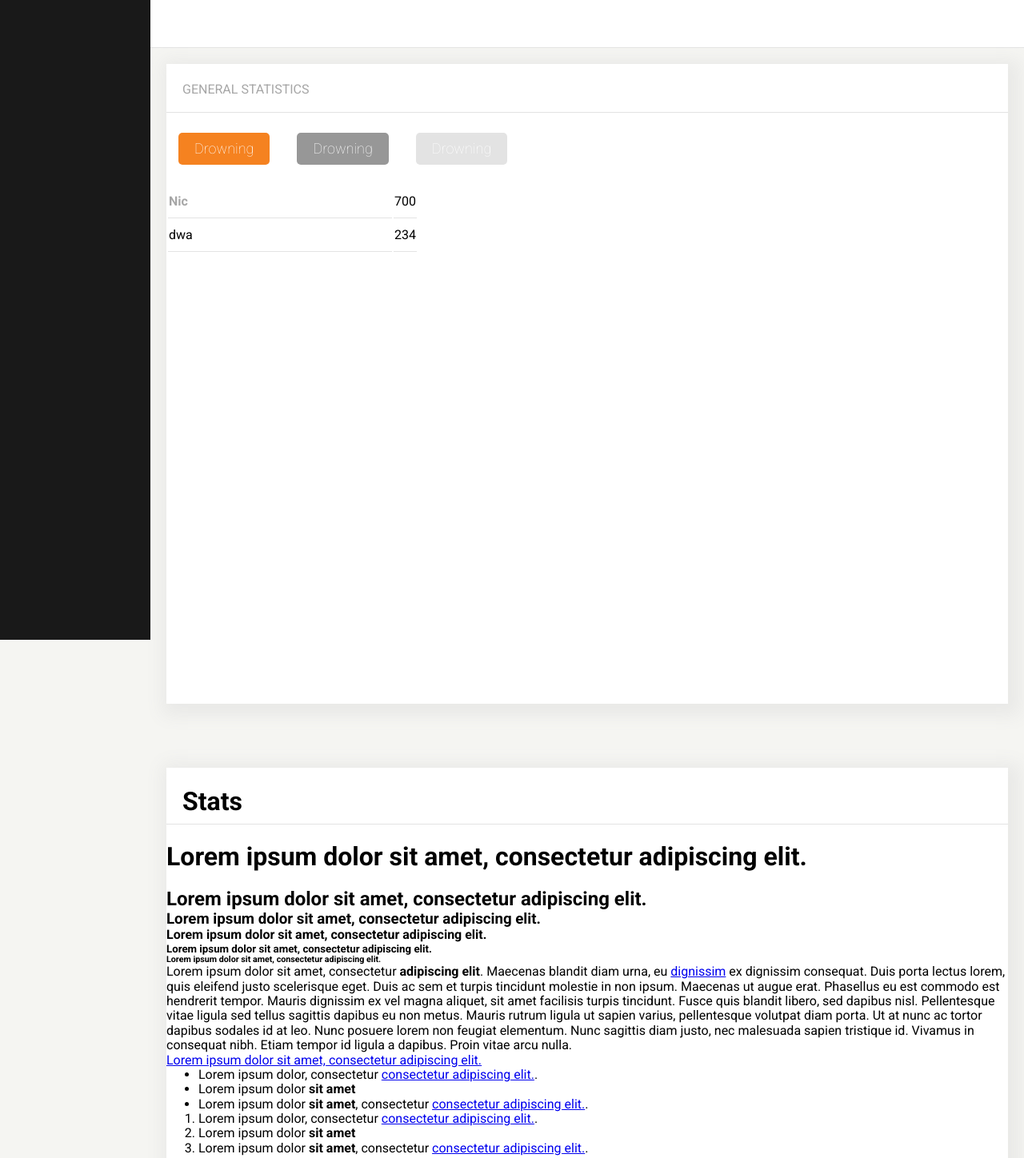
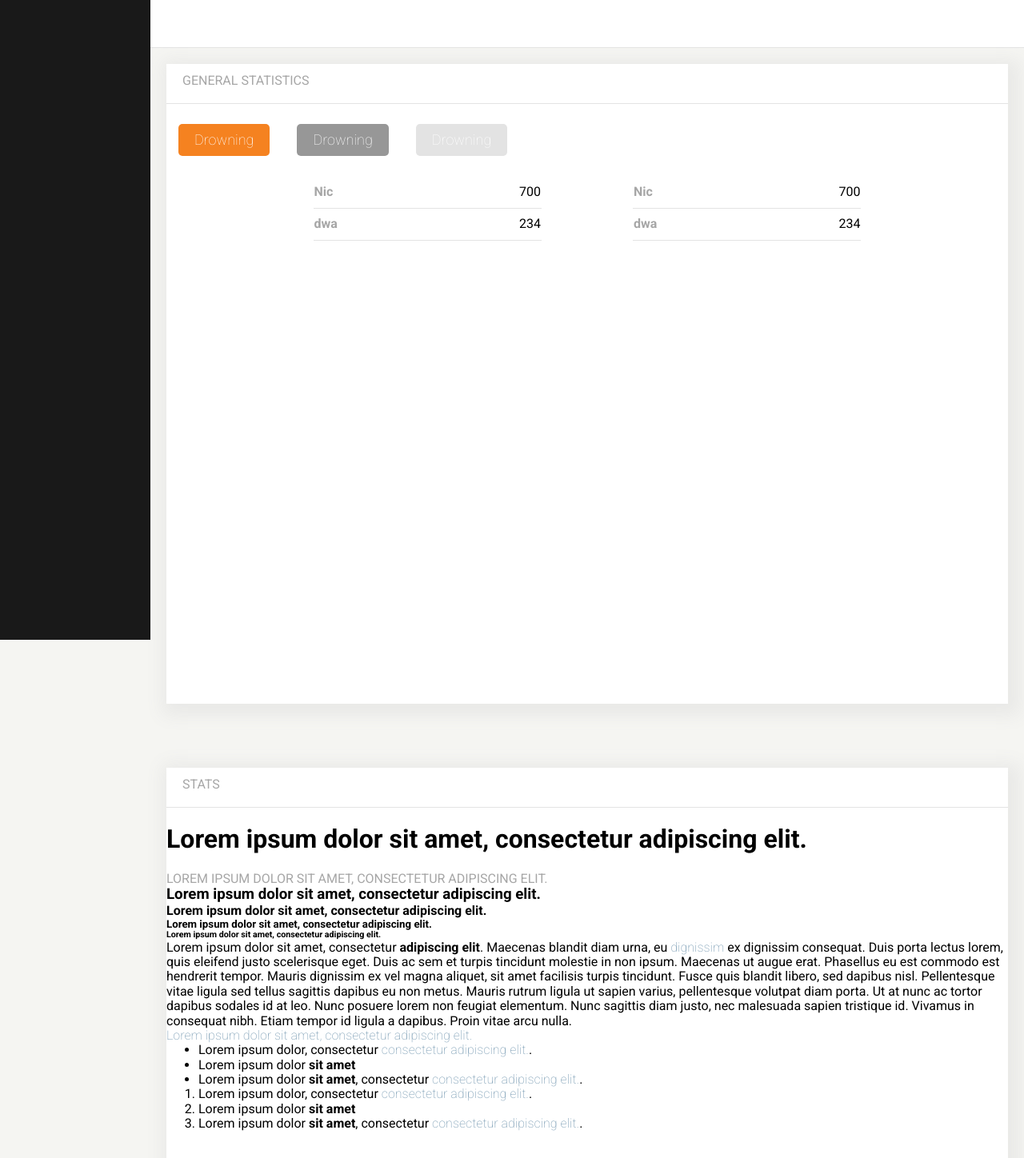
Before and after one commit to Ma-Der/modul-9-12, a plain HTML site: page src/styleguide.html in a window 1280 px wide. Shown: the top 1448 px of the page at 80% size. Drawn offline with Linux system fonts and the light colour scheme.

Commit message:
Update stylesheet.html

```diff
--- a/sass/_variables.scss
+++ b/sass/_variables.scss
@@ -11,6 +11,7 @@ $button-hover-color: #FFA200;
 $disabled-button-color: #E3E3E3;
 $checked-box-color: #04AE00;
 $checkbox-hover-color: #F2F2F2;
+$link-color: #8eabbf;
 
 /* FONTS */
 
--- a/sass/style.scss
+++ b/sass/style.scss
@@ -6,9 +6,23 @@
   box-sizing: border-box;
   margin: 0;
 }
-body{
+body {
   background-color: #F5F5F2;
   font-family: $main-font;
+}
+
+a {
+  color: $link-color;
+  font-size: 16px;
+  font-weight: 200;
+  text-decoration: none;
+}
+
+h2 {
+  color: $header-color;
+  font-size: 16px;
+  font-weight: normal;
+  text-transform: uppercase;
 }
 
 .section {
@@ -53,12 +67,7 @@ body{
   line-height: 42px;
   padding: 0 20px;
 }
-.header-title {
-  color: $header-color;
-  font-size: 16px;
-  font-weight: normal;
-  text-transform: uppercase;
-}
+
 .btn {
   background-color: $button-color;
   border: none;
@@ -90,7 +99,21 @@ body{
 }
 
 table {
-  td, th {
+  border-collapse: collapse;
+  border-radius: 5px;
+  width: 100%;
+  th {
+  border-bottom: 1px solid $disabled-button-color;
+  height: 40px;
+  }
+  tr {
+
+    &:hover {
+      background-color: #f1f3f3;
+    }
+  }
+  td {
+  border-right: none;
   border-bottom: 1px solid $disabled-button-color;
   height: 40px;
   }
@@ -103,3 +126,6 @@ table {
   color: $header-color;
   font-weight: bold;
 }
+.tbl-align-right {
+  text-align: right;
+}
--- a/src/styleguide.html
+++ b/src/styleguide.html
@@ -12,26 +12,43 @@
 		<div class="navbar"></div>
 		<div class="section">
 			<div class="section-title">
-				<h1 class="header-title">general statistics</h1>
+				<h2>general statistics</h2>
 			</div>
 			<button class="btn">Drowning</button>
 			<button class="btn btn-color-change">Drowning</button>
 			<button disabled class="btn">Drowning</button>
+			<div class="row container">
+				<div class="col-5">
+				<table>
+					<tr>
+						<td class="tbl-cell-width tbl-cell-text">Nic</td>
+						<td class="tbl-align-right">700</td>
+					</tr>
+					<tr>
+						<td class="tbl-cell-text">dwa</td>
+						<td class="tbl-align-right">234</td>
+					</tr>
+				</table>
+			</div>
+			<div class="col-2"></div>
+			<div class="col-5">
 			<table>
 				<tr>
 					<td class="tbl-cell-width tbl-cell-text">Nic</td>
-					<td>700</td>
+					<td class="tbl-align-right">700</td>
 				</tr>
 				<tr>
-					<td>dwa</td>
-					<td>234</td>
+					<td class="tbl-cell-text">dwa</td>
+					<td class="tbl-align-right">234</td>
 				</tr>
 			</table>
+		</div>
+		</div>
 		</div>
 
 		<div class="section">
 			<div class="section-title">
-				<h1>Stats</h1>
+				<h2>Stats</h2>
 			</div>
 			<h1>Lorem ipsum dolor sit amet, consectetur adipiscing elit.</h1>
 			<h2>Lorem ipsum dolor sit amet, consectetur adipiscing elit.</h2>
```
Also changed, not shown: css/style.css, 1 other file.
